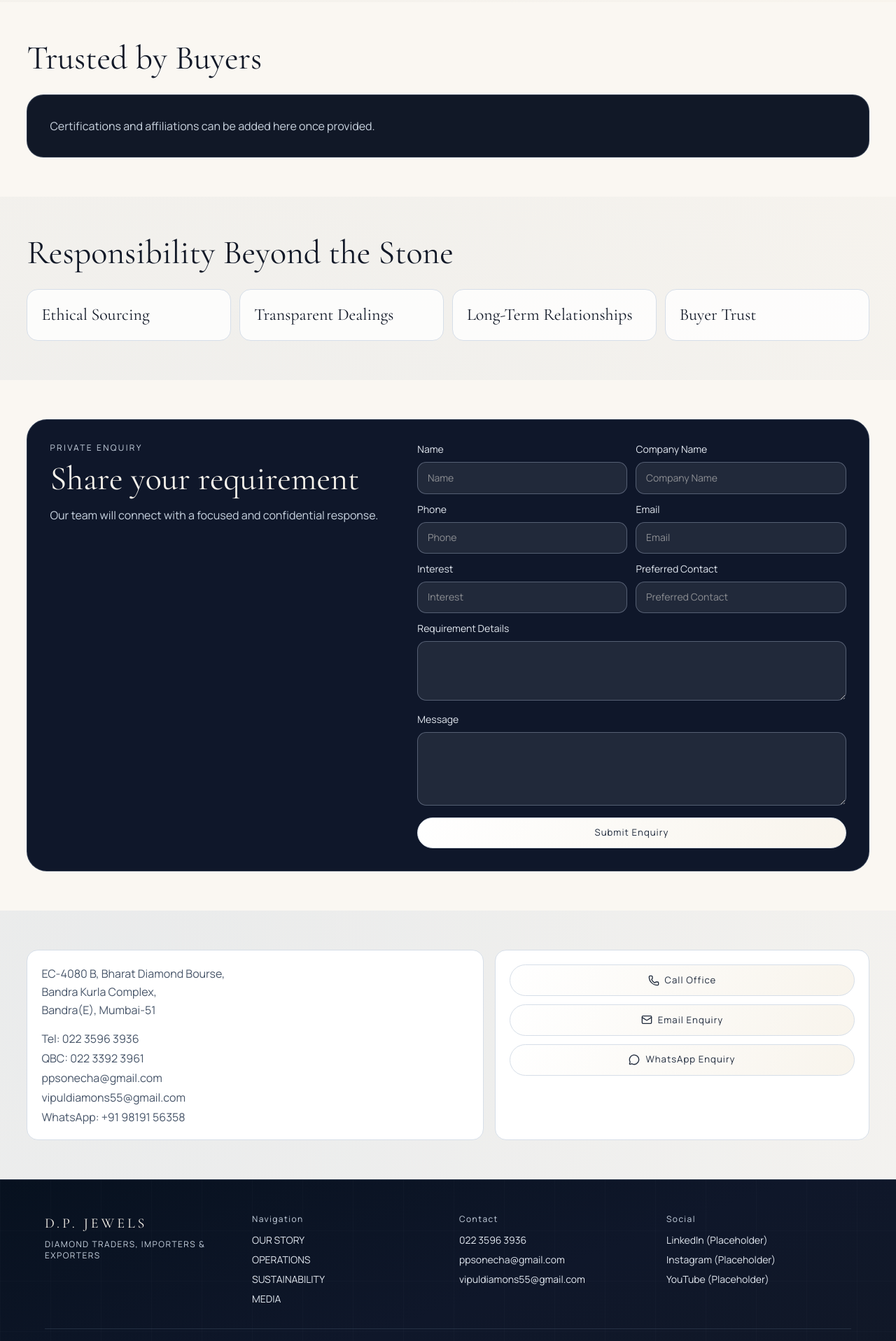
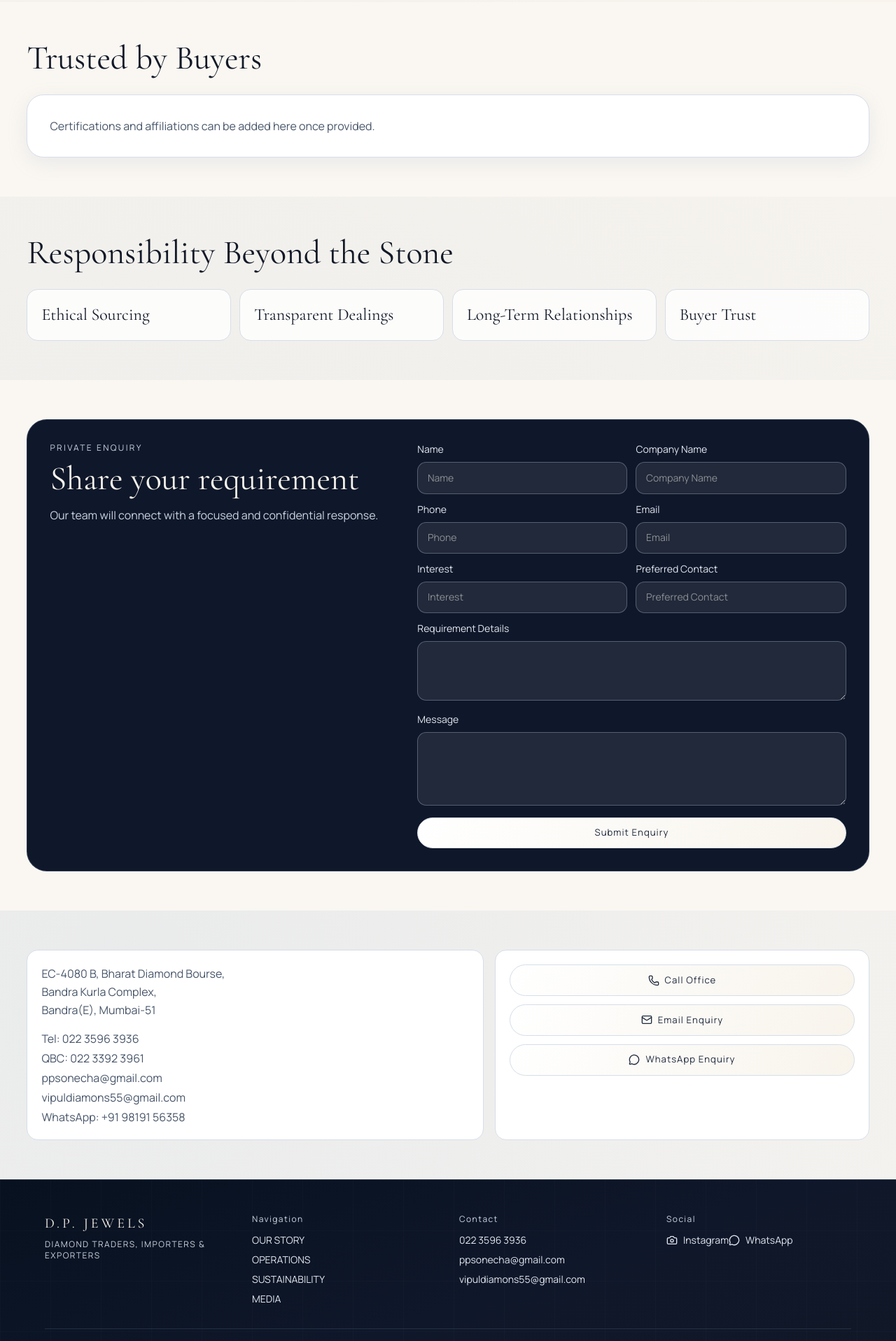
Before and after one commit to VinayakDubey26/DP-Jewels-website, a React (Vite) app: page / in a window 1280 px wide. Shown: the part 2700-4616 px from the top of the page at 70% size. Built offline with nearby package versions, Linux system fonts and the light colour scheme.

Commit message:
added whatsapp in footer and changed ui

```diff
--- a/src/components/LoadingScreen.tsx
+++ b/src/components/LoadingScreen.tsx
@@ -8,9 +8,21 @@ export default function LoadingScreen({ done }: { done: boolean }) {
       transition={{ duration: 0.8, ease: "easeInOut" }}
       className={`fixed inset-0 z-[100] flex items-center justify-center bg-[#0d1528] ${done ? "pointer-events-none" : ""}`}
     >
-      <div className="w-72 text-center">
-        <p className="font-serif text-4xl tracking-[0.3em] text-[var(--text-main)]">D.P.</p>
-        <p className="mt-2 font-serif text-xl tracking-[0.22em] text-[var(--text-main)]">JEWELS</p>
+      <div className="w-80 text-center">
+        <motion.p
+          initial={{ opacity: 0, y: 14 }}
+          animate={{ opacity: 1, y: 0 }}
+          transition={{ duration: 0.85, ease: "easeOut" }}
+          className="relative inline-block overflow-hidden font-serif text-4xl tracking-[0.14em] text-[#CBD5E1]"
+        >
+          D.P. Jewels
+          <motion.span
+            aria-hidden="true"
+            className="absolute inset-y-0 -left-1/2 w-1/2 bg-[linear-gradient(90deg,transparent,rgba(248,250,252,0.6),transparent)]"
+            animate={{ x: ["-120%", "260%"] }}
+            transition={{ duration: 1.6, ease: "easeInOut", repeat: Infinity, repeatDelay: 0.45 }}
+          />
+        </motion.p>
         <div className="mt-10 h-[1px] w-full overflow-hidden bg-white/15">
           <motion.div
             className="h-full bg-white/70"
--- a/src/sections/Footer.tsx
+++ b/src/sections/Footer.tsx
@@ -1,3 +1,7 @@
+import { Camera, MessageCircle } from "lucide-react";
+
+const WHATSAPP_LINK = "https://wa.me/919819156358?text=Hello%20D.P.%20Jewels%2C%20I%20am%20interested%20in%20a%20diamond%20enquiry.";
+
 export default function Footer() {
   return (
     <footer className="relative border-t border-slate-600/40 bg-[linear-gradient(160deg,#07111F,#0F172A_55%,#111827)] px-5 py-12 text-[#F8F4EC]">
@@ -26,10 +30,13 @@ export default function Footer() {
         </div>
         <div>
           <p className="text-xs tracking-[0.12em] text-slate-300">Social</p>
-          <div className="mt-3 space-y-2 text-sm text-slate-200">
-            <p>LinkedIn (Placeholder)</p>
-            <p>Instagram (Placeholder)</p>
-            <p>YouTube (Placeholder)</p>
+          <div className="mt-3 space-y-3 text-sm text-slate-200">
+            <a href="https://instagram.com" target="_blank" rel="noreferrer" className="inline-flex items-center gap-2">
+              <Camera size={16} /> Instagram
+            </a>
+            <a href={WHATSAPP_LINK} target="_blank" rel="noreferrer" className="inline-flex items-center gap-2">
+              <MessageCircle size={16} /> WhatsApp
+            </a>
           </div>
         </div>
       </div>
--- a/src/sections/ShowroomExperience.tsx
+++ b/src/sections/ShowroomExperience.tsx
@@ -158,8 +158,8 @@ export default function ShowroomExperience() {
       <section className="bg-[var(--bg-section)] py-14">
         <div className="mx-auto w-[min(1220px,94%)]">
           <h2 className="font-serif text-4xl text-[var(--text-main)] md:text-5xl">Trusted by Buyers</h2>
-          <div className="mt-7 rounded-3xl border border-slate-500/40 bg-[#111827] p-8">
-            <p className="text-[#CBD5E1]">Certifications and affiliations can be added here once provided.</p>
+          <div className="mt-7 rounded-3xl border border-[var(--panel-border)] bg-[var(--panel-bg)] p-8 shadow-[0_8px_28px_rgba(148,163,184,0.16)]">
+            <p className="text-[var(--text-muted)]">Certifications and affiliations can be added here once provided.</p>
           </div>
         </div>
       </section>
```
